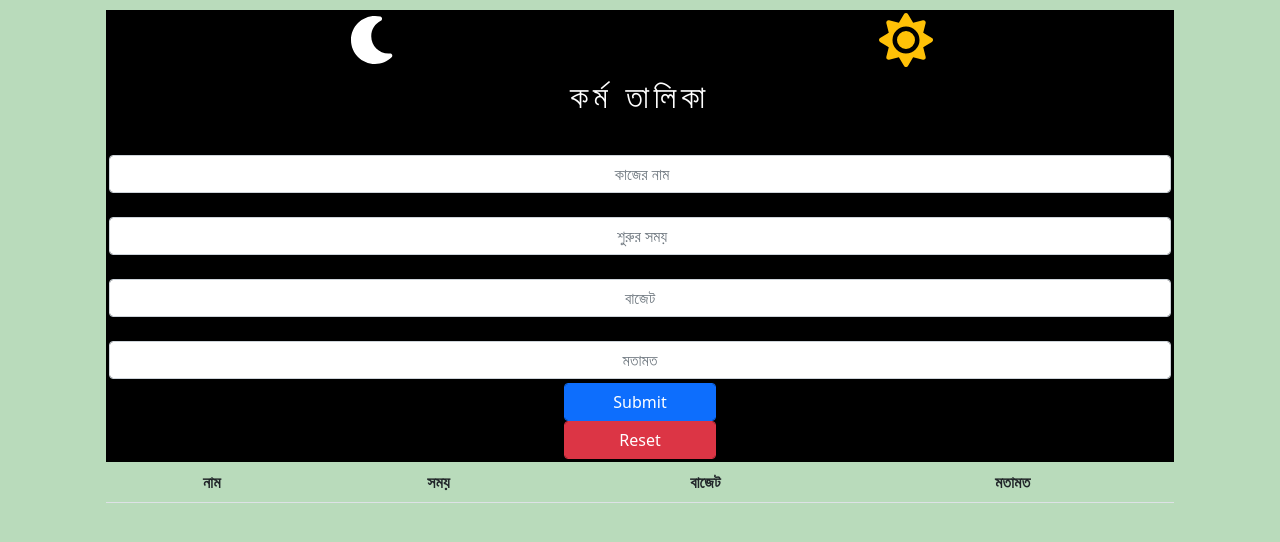
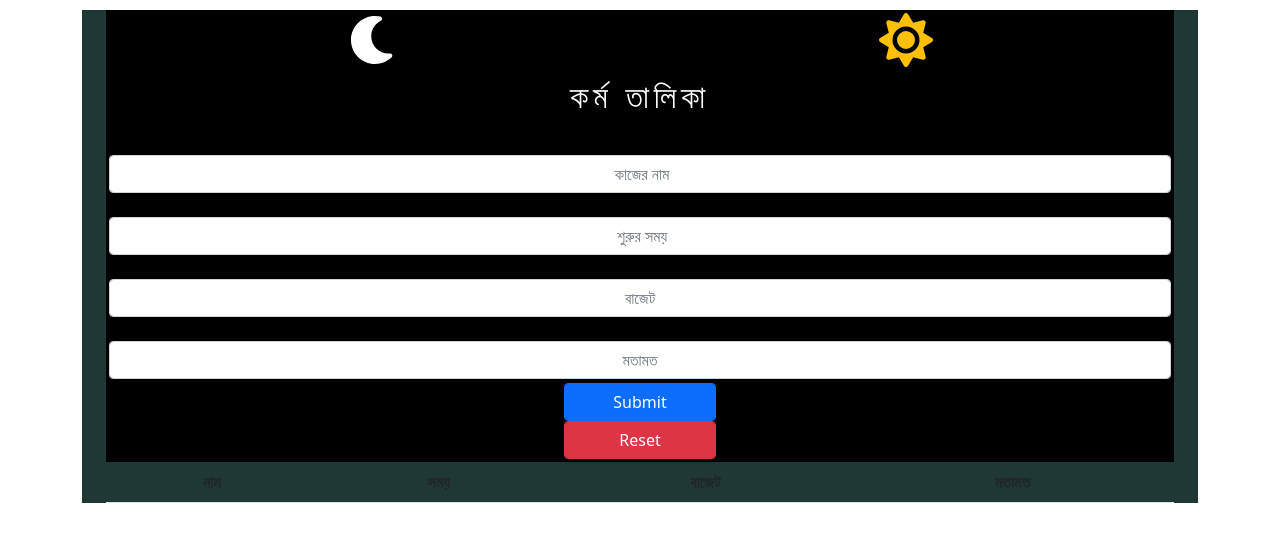
Before and after one commit to gmpilot/todo1, a plain HTML site: page index.html in a window 1280 px wide. Both pictures are taken after a click on the element 374 px from the left and 40 px from the top of the page. Drawn offline with Linux system fonts and the light colour scheme.

Commit message:
Update style.css

```diff
--- a/style.css
+++ b/style.css
@@ -3,10 +3,10 @@ html {
   padding: 0;
   scroll-behavior: smooth;
 }
-#body1 {
+.body1 {
   background-color: rgb(185, 219, 187);
 }
-#body2 {
+.body2 {
   background-color: rgb(32, 56, 53);
 }
 
```
